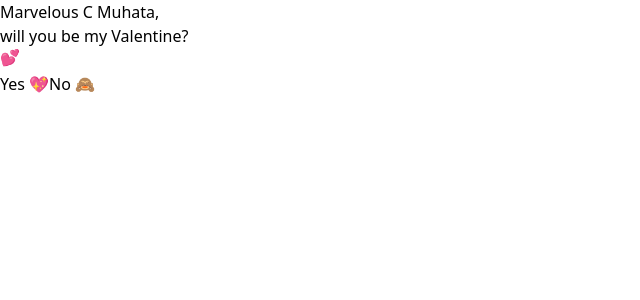
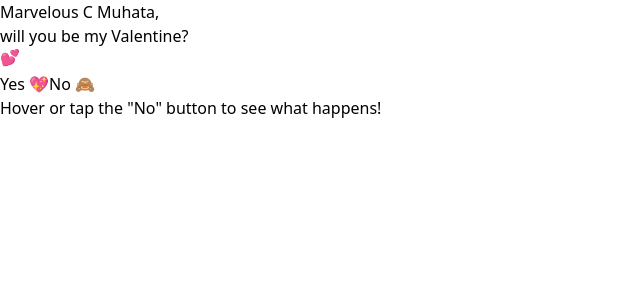
Before and after one commit to renniekawangu/valentines, a Next.js app: page / in a window 1280 px wide. Shown: the top 300 px of the page, without its empty margins (0-640 px from the left). Built offline with nearby package versions, Linux system fonts and the light colour scheme.

Commit message:
update 8

```diff
--- a/components/ValentinePage.tsx
+++ b/components/ValentinePage.tsx
@@ -366,6 +366,7 @@ const ValentinePage = () => {
 
             {/* No Button - with evading behavior */}
             {!noButtonPos ? (
+              <>
                 <motion.button
                   ref={noButtonRef}
                   onMouseEnter={!isMobile ? handleNoButtonInteraction : undefined}
@@ -381,6 +382,10 @@ const ValentinePage = () => {
                 >
                   No 🙈
                 </motion.button>
+                <div className="text-sm text-gray-500 mt-2">
+                  Hover or tap the "No" button to see what happens!
+                </div>
+              </>
             ) : (
               <motion.button
                 ref={noButtonRef}
```
Lines whose indentation alone changed are shown as unchanged.
